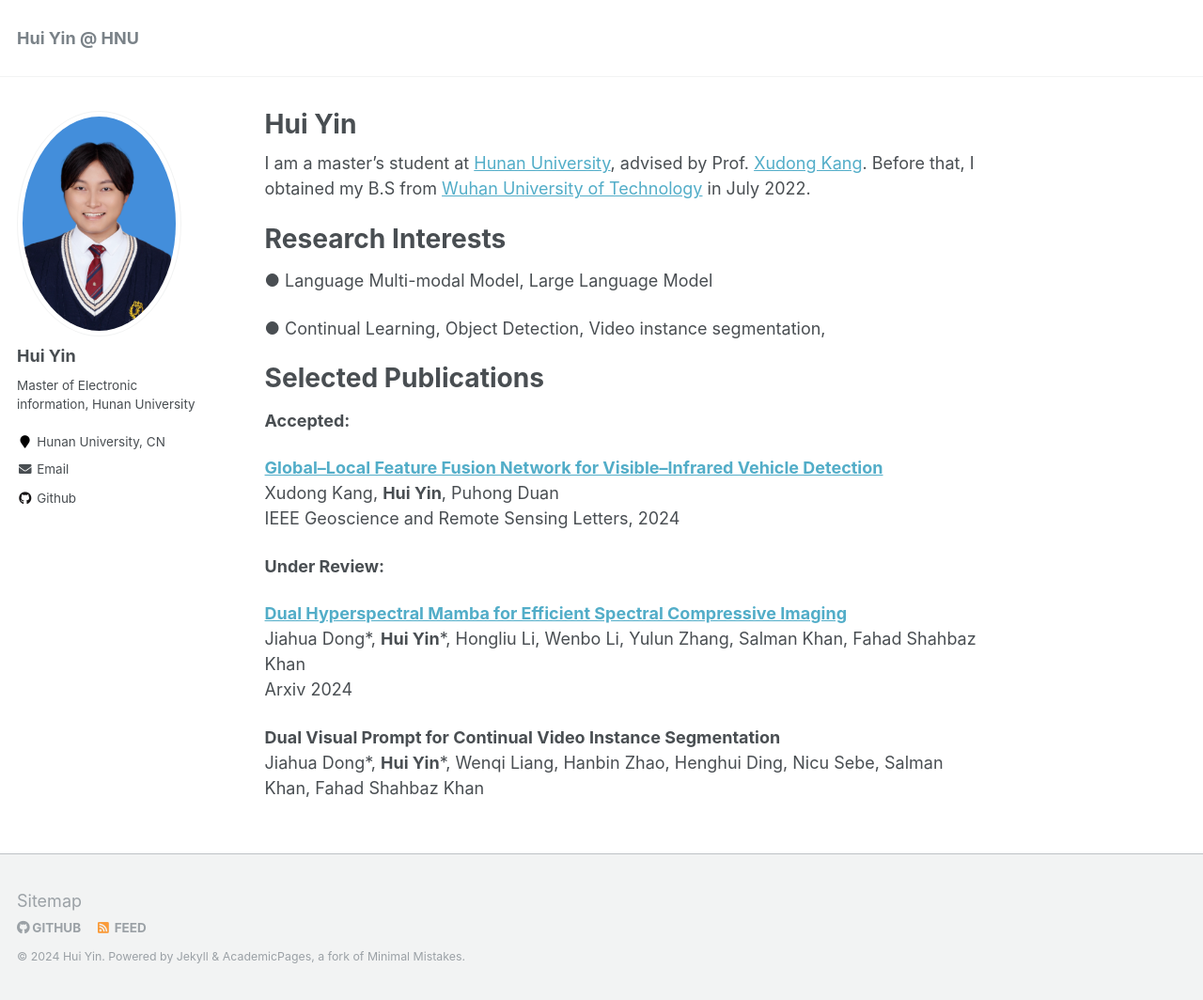
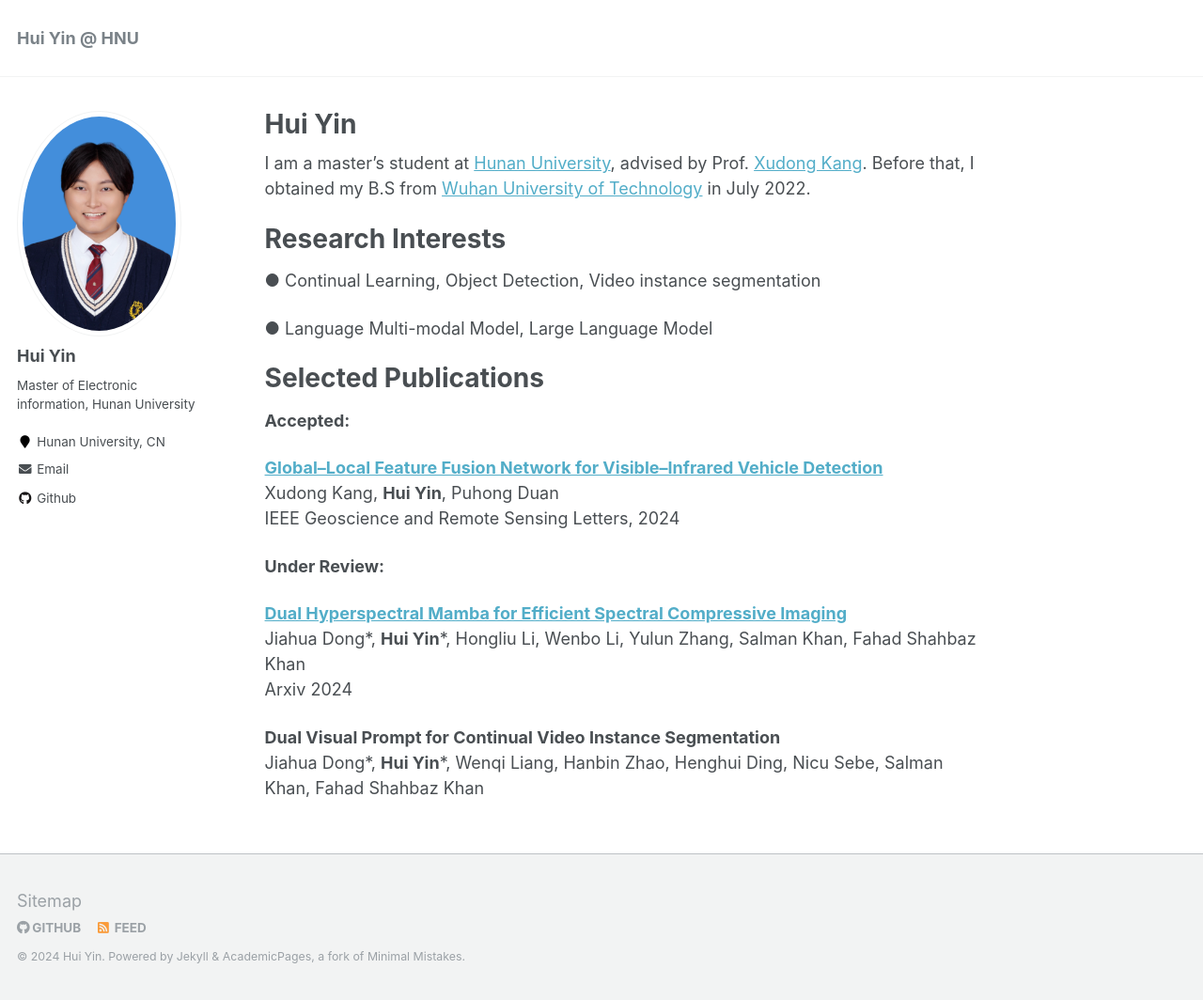
Before and after one commit to yinhui6/homepage, a Jekyll site: the page built from _pages/about.md, in a window 1280 px wide and 1064 px high. Shown: the whole window at 94% size. Built offline with Jekyll 4.4.1, drawn with Linux system fonts in a browser that asks for light colours.

```diff
--- a/_pages/about.md
+++ b/_pages/about.md
@@ -14,10 +14,9 @@ Before that, I obtained my B.S from [Wuhan University of Technology](http://engl
 Research Interests
 ======
 
+● Continual Learning, Object Detection, Video instance segmentation
+
 ● Language Multi-modal Model, Large Language Model
-
-● Continual Learning, Object Detection, Video instance segmentation,
-
 
 
 Selected Publications
```
